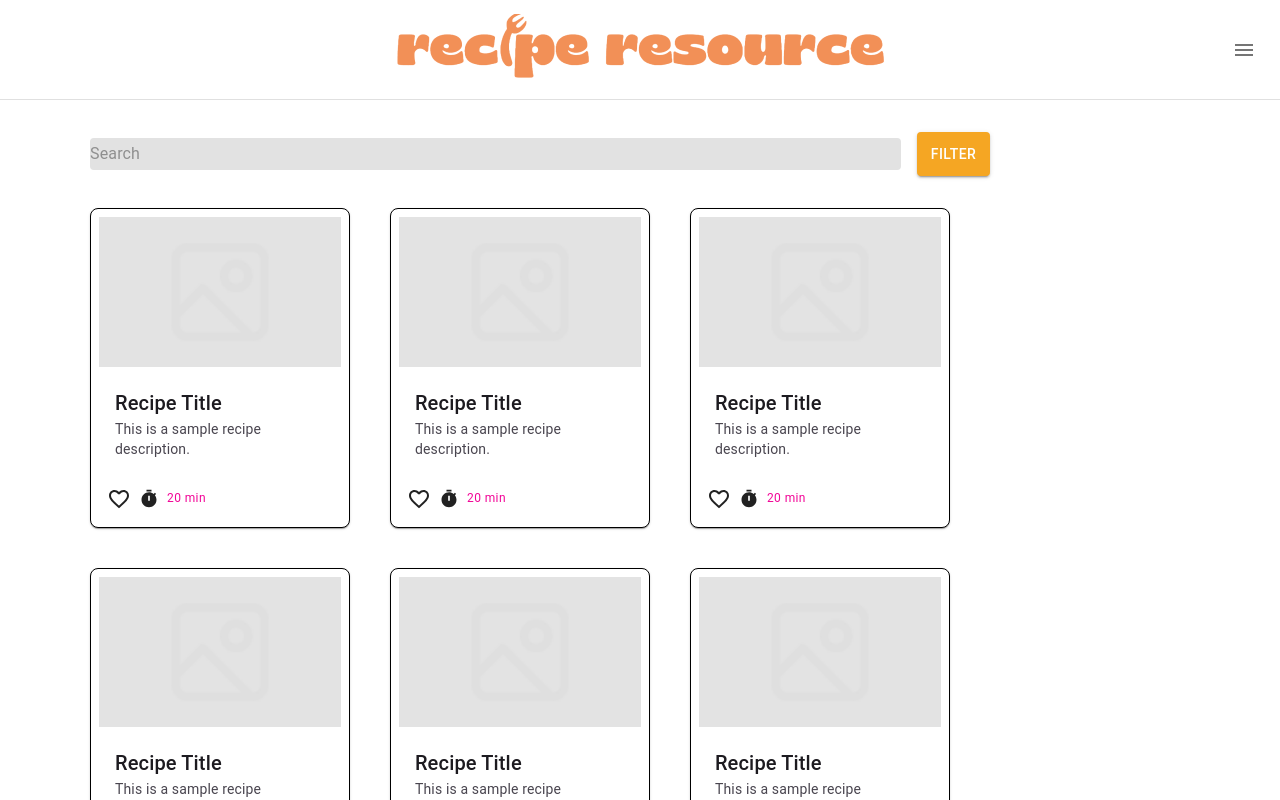
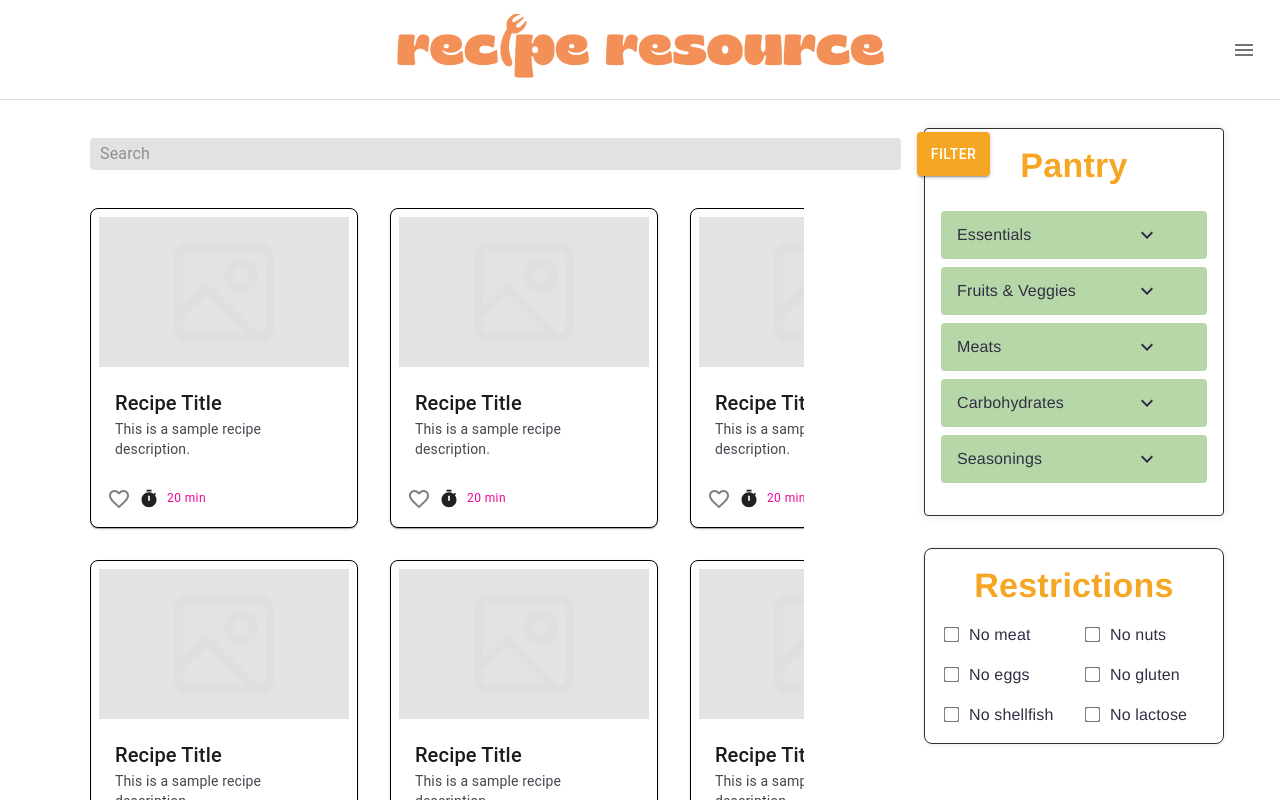
Before and after one commit to thomaschappell7/RecipeResource-Design-2, a React (Create React App) app: page / in a window 1280 px wide. Both pictures are taken after typing "name@example.com", "Sample123" into the empty fields and a click on the button "SIGN IN". Shown: the top 800 px of the page. Built offline with nearby package versions, Linux system fonts and the light colour scheme.

Commit message:
Added scrolling and favorite functionality

```diff
--- a/src/Recipes.js
+++ b/src/Recipes.js
@@ -260,6 +260,17 @@ const Recipes = () => {
     const [open, setOpen] = useState(false);
     const [selectedRecipe, setSelectedRecipe] = useState(null); // Store selected recipe info
 
+    // Update favorite state to track favorites for each recipe
+    const [favoriteRecipes, setFavoriteRecipes] = useState({});
+
+    // Favorite toggle function
+    const toggleFavorite = (index) => {
+        setFavoriteRecipes((prevFavorites) => ({
+            ...prevFavorites,
+            [index]: !prevFavorites[index], // Toggle the favorite status for the specific recipe
+        }));
+    };
+
     const handleSearch = (event) => {
       setSearchTerm(event.target.value);
     };
@@ -274,7 +285,7 @@ const Recipes = () => {
       setSelectedRecipe(null); // Clear selected recipe
     };
 
-    const recipes = Array(6).fill({
+    const recipes = Array(9).fill({
       title: "Recipe Title",
       description: "This is a sample recipe description.",
       image: `${process.env.PUBLIC_URL}/assets/Image.png`,
@@ -322,7 +333,8 @@ const Recipes = () => {
             variant="standard"
             placeholder="Search"
             fullWidth
-            InputProps={{ disableUnderline: true }}
+            InputProps={{ disableUnderline: true,
+            style : {paddingLeft: "10px"}}}
             />
             <Button
             variant="contained"
@@ -348,10 +360,21 @@ const Recipes = () => {
             flexWrap: "wrap",
           }}
         >
+
+        {/* Box for Recipe Card Grid - needed to add scroll functionality */}
+        <Box
+            sx={{
+                maxHeight: "600px", // Set a maximum height for the scrollable area
+                overflowY: "auto", // Enable vertical scrolling when content exceeds max height
+                paddingRight: 1, // Optional: Add padding to account for scroll bar width
+                width: "60%", // Make the Box take the full width of the parent container
+            }}
+        >
+
           {/* Recipe Cards with Clickable Pop-Up */}
           <Grid
             container
-            spacing={5}
+            spacing={4}
             sx={{
               width: contentWidth,
               maxWidth: "900px",
@@ -375,7 +398,13 @@ const Recipes = () => {
                   </Typography>
                 </CardContent>
                 <CardActions>
-                  <FavoriteBorder />
+                  <FavoriteBorder
+                      onClick={(e) => {
+                        e.stopPropagation(); // Prevent triggering card click
+                        toggleFavorite(index); // Pass the index to toggle favorite
+                      }}
+                      style={{ color: favoriteRecipes[index] ? 'red' : 'gray', cursor: 'pointer' }} // Change color based on favorite status
+                  />
                   <Timer fontSize="small" />
                   <Typography variant="caption" color="#f20597">
                     20 min
@@ -385,6 +414,7 @@ const Recipes = () => {
             </Grid>
             ))}
           </Grid>
+        </Box>
 
           {/* Pantry and Restrictions Section */}
           <Box
@@ -461,6 +491,7 @@ const Recipes = () => {
           variant="outlined"
           startIcon={<FavoriteBorder />}
           sx={{ marginTop: 1 }}
+          onClick = {toggleFavorite}
         >
           Save for later
         </Button>
```
